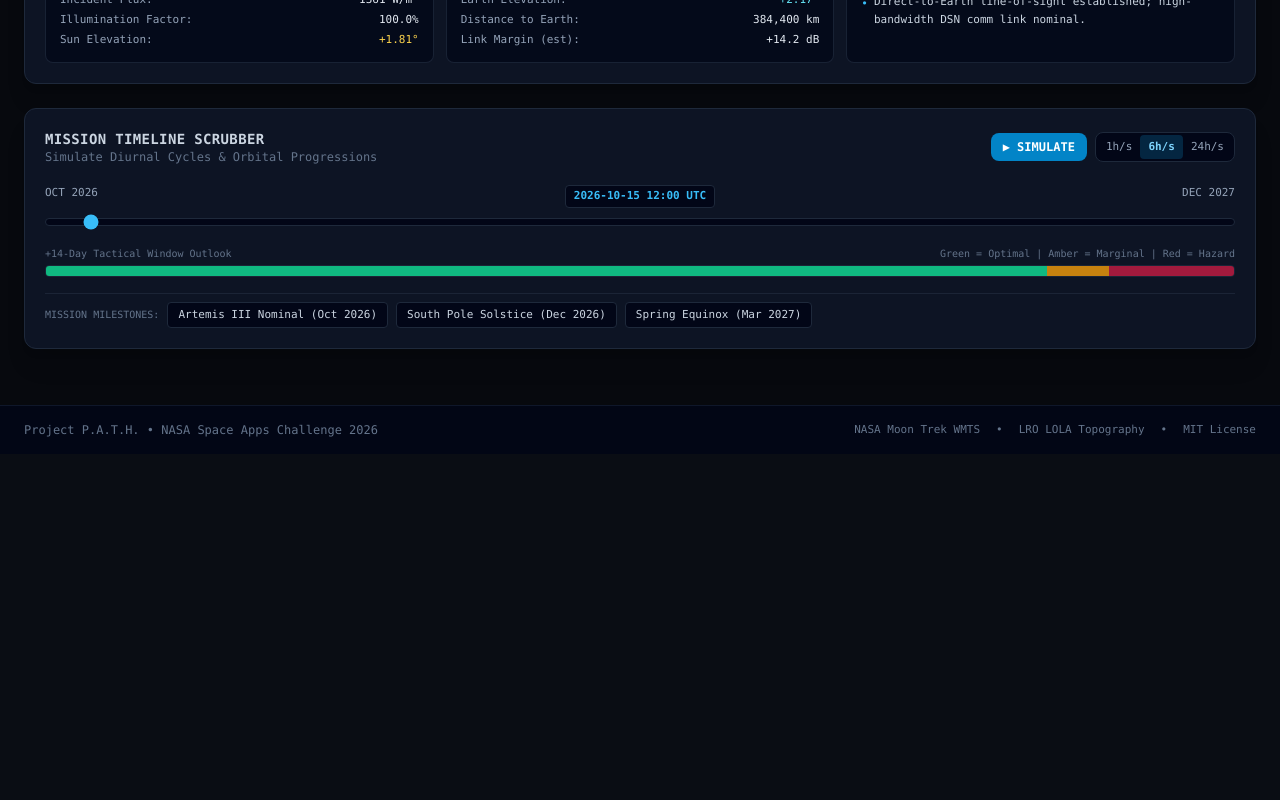
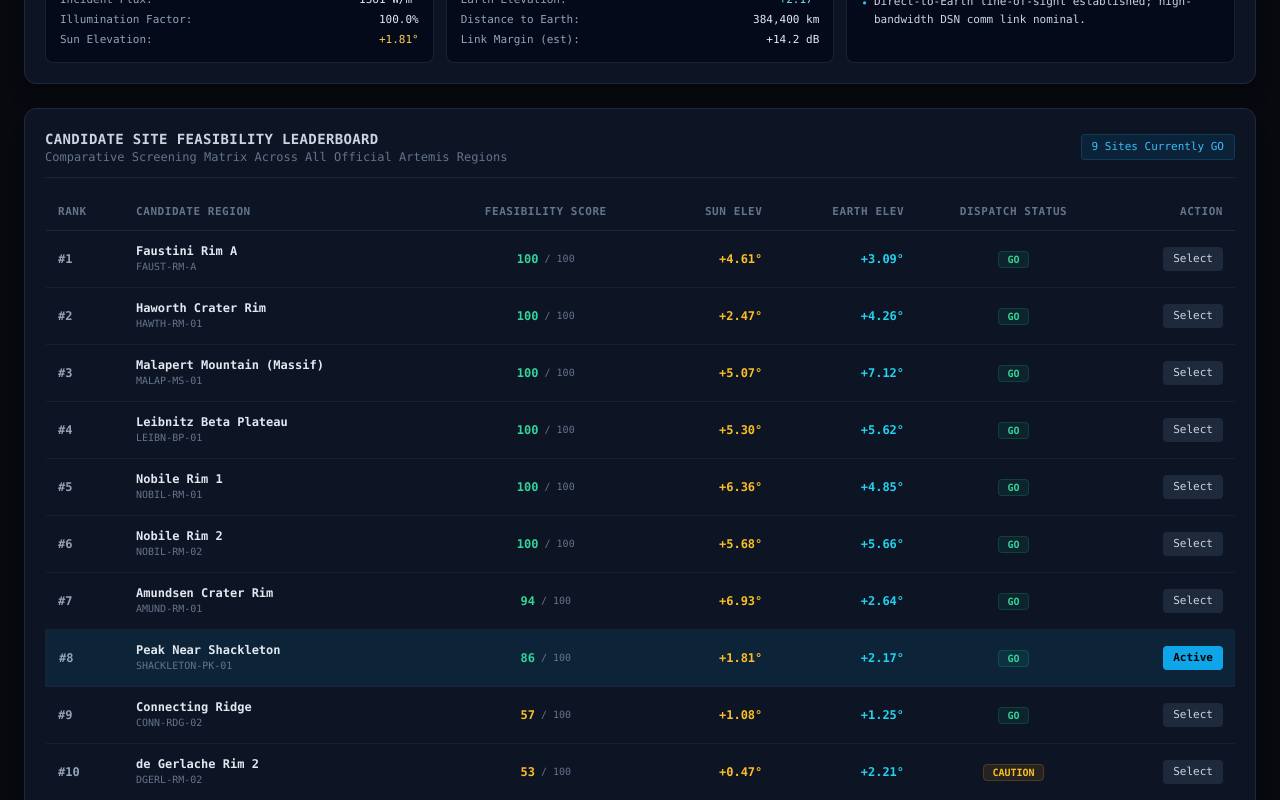
Before and after one commit to 0x-xnum/P.A.T.H, a React (Vite) app: page / in a window 1280 px wide. Shown: the part 1060-1860 px from the top of the page. Before the commit the page ends 1514 px from the top, so only its background shows below. Built offline with nearby package versions, Linux system fonts and the light colour scheme.

Commit message:
add multi-site candidate feasibility leaderboard

```diff
--- a/src/App.tsx
+++ b/src/App.tsx
@@ -7,6 +7,7 @@ import { SiteSelector } from './components/SiteSelector';
 import { HorizonRadar } from './components/HorizonRadar';
 import { StatusCard } from './components/StatusCard';
 import { TimelineControls } from './components/TimelineControls';
+import { SiteLeaderboard } from './components/SiteLeaderboard';
 
 export default function App() {
   const [selectedSite, setSelectedSite] = useState<LandingSite>(DEFAULT_LANDING_SITE);
@@ -63,6 +64,13 @@ export default function App() {
         {/* Go/No-Go Mission Status & Telemetry Breakdown */}
         <StatusCard telemetry={telemetry} />
 
+        {/* Multi-Site Comparative Leaderboard */}
+        <SiteLeaderboard
+          currentDate={currentDate}
+          selectedSiteId={selectedSite.id}
+          onSelectSite={setSelectedSite}
+        />
+
         {/* Temporal Scrubber & Playback Timeline */}
         <TimelineControls
           currentDate={currentDate}
--- /dev/null
+++ b/src/components/SiteLeaderboard.tsx
@@ -0,0 +1,171 @@
+import React from 'react';
+import { LandingSite } from '../types';
+import { ARTEMIS_CANDIDATE_SITES } from '../data/landingSites';
+import { sampleTelemetry } from '../utils/analyzer';
+
+interface SiteLeaderboardProps {
+  currentDate: Date;
+  selectedSiteId: string;
+  onSelectSite: (site: LandingSite) => void;
+}
+
+interface RankedSiteItem {
+  site: LandingSite;
+  score: number;
+  sunElev: number;
+  earthElev: number;
+  rating: 'optimal' | 'marginal' | 'hazardous';
+}
+
+export const SiteLeaderboard: React.FC<SiteLeaderboardProps> = ({
+  currentDate,
+  selectedSiteId,
+  onSelectSite,
+}) => {
+  // Compute rankings across all 12 official Artemis sites for the current timestamp
+  const rankedSites: RankedSiteItem[] = ARTEMIS_CANDIDATE_SITES.map((site) => {
+    const telemetry = sampleTelemetry(site, currentDate);
+
+    // Score Formulation:
+    // Sun Elevation weight: 50% (Max score if Sun > 1.5 deg)
+    // Earth Elevation weight: 50% (Max score if Earth > 3.0 deg)
+    let sunScore = 0;
+    if (telemetry.sun.elevation > 0) {
+      sunScore = Math.min(50, (telemetry.sun.elevation / 1.5) * 50);
+    }
+
+    let earthScore = 0;
+    if (telemetry.earth.elevation > 0) {
+      earthScore = Math.min(50, (telemetry.earth.elevation / 3.0) * 50);
+    }
+
+    const totalScore = Math.round(Math.max(0, Math.min(100, sunScore + earthScore)));
+
+    return {
+      site,
+      score: totalScore,
+      sunElev: telemetry.sun.elevation,
+      earthElev: telemetry.earth.elevation,
+      rating: telemetry.windowRating,
+    };
+  }).sort((a, b) => b.score - a.score);
+
+  return (
+    <div className="bg-slate-900/80 border border-slate-800 rounded-xl p-5 shadow-xl space-y-4">
+      <div className="flex flex-col sm:flex-row sm:items-center sm:justify-between gap-2 border-b border-slate-800/80 pb-3">
+        <div>
+          <h2 className="text-sm font-semibold tracking-wide text-slate-300 uppercase font-mono">
+            Candidate Site Feasibility Leaderboard
+          </h2>
+          <p className="text-xs text-slate-500 font-mono">
+            Comparative Screening Matrix Across All Official Artemis Regions
+          </p>
+        </div>
+        <span className="text-[11px] font-mono text-sky-400 bg-sky-500/10 border border-sky-500/20 px-2.5 py-1 rounded">
+          {rankedSites.filter((s) => s.rating === 'optimal').length} Sites Currently GO
+        </span>
+      </div>
+
+      <div className="overflow-x-auto">
+        <table className="w-full text-left font-mono text-xs">
+          <thead>
+            <tr className="border-b border-slate-800 text-[11px] text-slate-500 uppercase tracking-wider">
+              <th className="py-2.5 px-3">Rank</th>
+              <th className="py-2.5 px-3">Candidate Region</th>
+              <th className="py-2.5 px-3 text-center">Feasibility Score</th>
+              <th className="py-2.5 px-3 text-right">Sun Elev</th>
+              <th className="py-2.5 px-3 text-right">Earth Elev</th>
+              <th className="py-2.5 px-3 text-center">Dispatch Status</th>
+              <th className="py-2.5 px-3 text-right">Action</th>
+            </tr>
+          </thead>
+          <tbody className="divide-y divide-slate-800/60">
+            {rankedSites.map((item, index) => {
+              const isSelected = item.site.id === selectedSiteId;
+
+              let statusBadge = (
+                <span className="px-2 py-0.5 rounded text-[10px] font-bold bg-rose-500/10 text-rose-400 border border-rose-500/20">
+                  NO-GO
+                </span>
+              );
+
+              if (item.rating === 'optimal') {
+                statusBadge = (
+                  <span className="px-2 py-0.5 rounded text-[10px] font-bold bg-emerald-500/10 text-emerald-400 border border-emerald-500/20">
+                    GO
+                  </span>
+                );
+              } else if (item.rating === 'marginal') {
+                statusBadge = (
+                  <span className="px-2 py-0.5 rounded text-[10px] font-bold bg-amber-500/10 text-amber-400 border border-amber-500/20">
+                    CAUTION
+                  </span>
+                );
+              }
+
+              return (
+                <tr
+                  key={item.site.id}
+                  className={`transition-colors hover:bg-slate-800/50 ${
+                    isSelected ? 'bg-sky-500/10 border-l-2 border-sky-400' : ''
+                  }`}
+                >
+                  <td className="py-3 px-3 text-slate-400 font-bold">#{index + 1}</td>
+                  <td className="py-3 px-3">
+                    <div className="font-semibold text-slate-200">{item.site.name}</div>
+                    <div className="text-[10px] text-slate-500">{item.site.designation}</div>
+                  </td>
+                  <td className="py-3 px-3 text-center">
+                    <div className="inline-flex items-center gap-1.5 font-bold">
+                      <span
+                        className={
+                          item.score >= 75
+                            ? 'text-emerald-400'
+                            : item.score >= 40
+                            ? 'text-amber-400'
+                            : 'text-rose-400'
+                        }
+                      >
+                        {item.score}
+                      </span>
+                      <span className="text-[10px] text-slate-500 font-normal">/ 100</span>
+                    </div>
+                  </td>
+                  <td
+                    className={`py-3 px-3 text-right font-semibold ${
+                      item.sunElev > 0 ? 'text-amber-400' : 'text-slate-500'
+                    }`}
+                  >
+                    {item.sunElev > 0 ? '+' : ''}
+                    {item.sunElev.toFixed(2)}°
+                  </td>
+                  <td
+                    className={`py-3 px-3 text-right font-semibold ${
+                      item.earthElev > 0 ? 'text-cyan-400' : 'text-slate-500'
+                    }`}
+                  >
+                    {item.earthElev > 0 ? '+' : ''}
+                    {item.earthElev.toFixed(2)}°
+                  </td>
+                  <td className="py-3 px-3 text-center">{statusBadge}</td>
+                  <td className="py-3 px-3 text-right">
+                    <button
+                      onClick={() => onSelectSite(item.site)}
+                      className={`px-2.5 py-1 rounded text-[11px] transition-colors ${
+                        isSelected
+                          ? 'bg-sky-500 text-black font-bold'
+                          : 'bg-slate-800 text-slate-300 hover:bg-slate-700 hover:text-white'
+                      }`}
+                    >
+                      {isSelected ? 'Active' : 'Select'}
+                    </button>
+                  </td>
+                </tr>
+              );
+            })}
+          </tbody>
+        </table>
+      </div>
+    </div>
+  );
+};
```
